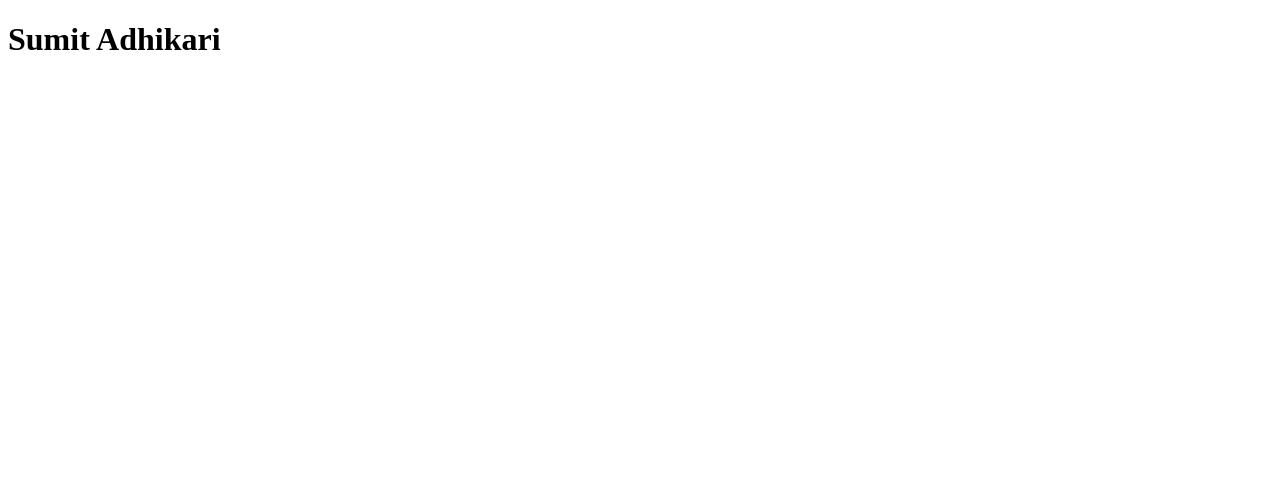
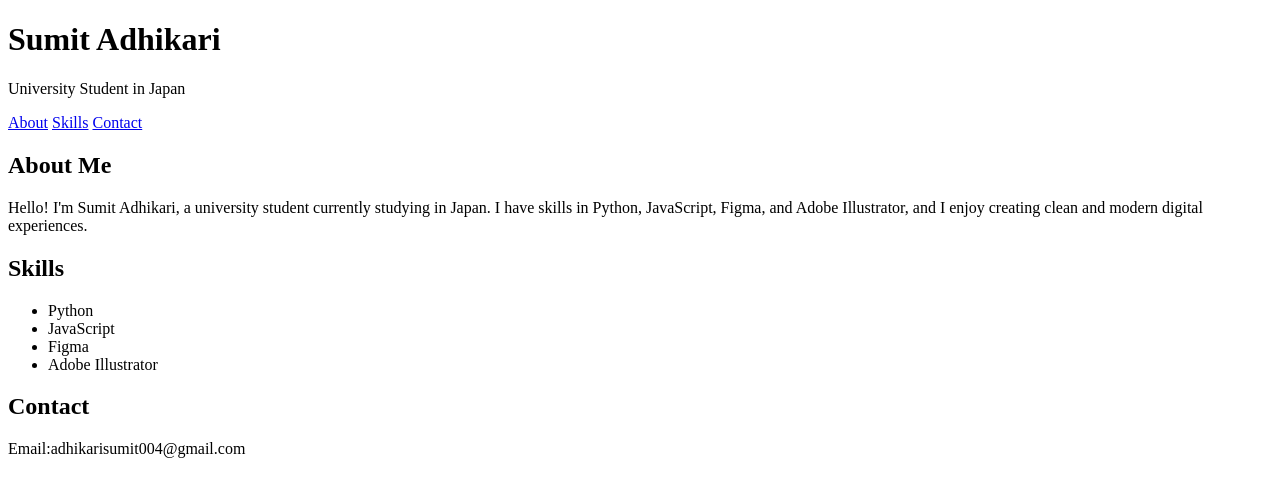
Before and after one commit to sumit-adhikari004/sumitadhikari.github.io, a plain HTML site: page index.html in a window 1280 px wide. Drawn offline with Linux system fonts and the light colour scheme.

Commit message:
upadate information

```diff
--- a/index.html
+++ b/index.html
@@ -6,6 +6,42 @@
   <title>My Portfolio</title>
 </head>
   <body>
-  <h1>Sumit Adhikari</h1>
+  <header>
+    <h1>Sumit Adhikari</h1>
+    <p>University Student in Japan </p>
+  </header>
+
+  <nav>
+    <a href="#about">About</a>
+    <a href="#skills">Skills</a>
+    <a href="#contact">Contact</a>
+  </nav>
+
+  <section id="about">
+    <div class="card">
+      <h2>About Me</h2>
+      <p>Hello! I'm Sumit Adhikari, a university student currently studying in Japan. I have skills in Python, JavaScript, Figma, and Adobe Illustrator, and I enjoy creating clean and modern digital experiences.</p>
+    </div>
+  </section>
+
+  <section id="skills">
+    <div class="card">
+      <h2>Skills</h2>
+      <ul>
+        <li>Python</li>
+        <li>JavaScript</li>
+        <li>Figma</li>
+        <li>Adobe Illustrator</li>
+      </ul>
+    </div>
+  </section>
+
+  <section id="contact">
+    <div class="card">
+      <h2>Contact</h2>
+      <p>Email:adhikarisumit004@gmail.com</p>
+    </div>
+  </section>
+
   </body>
 </html>
```
